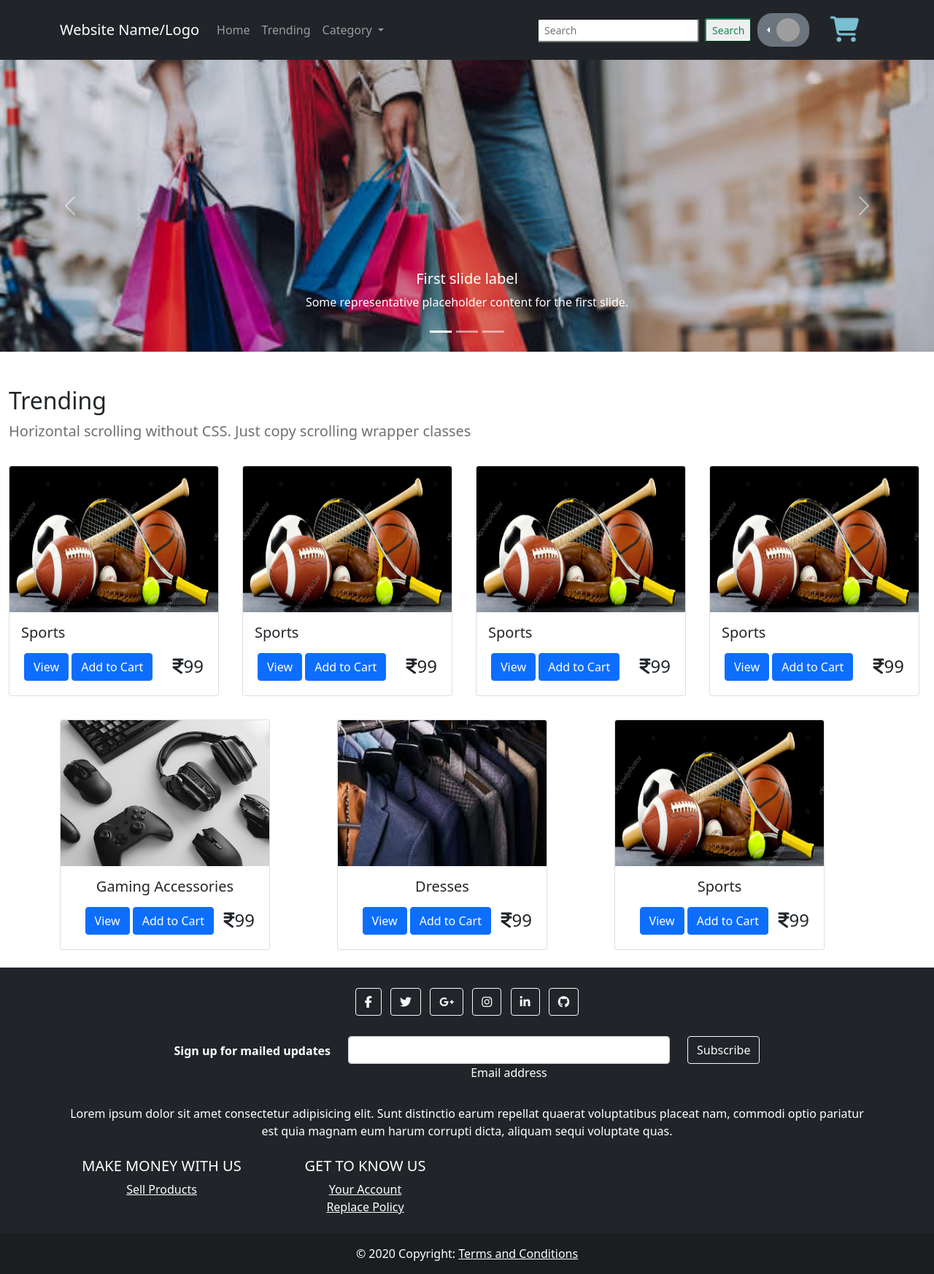
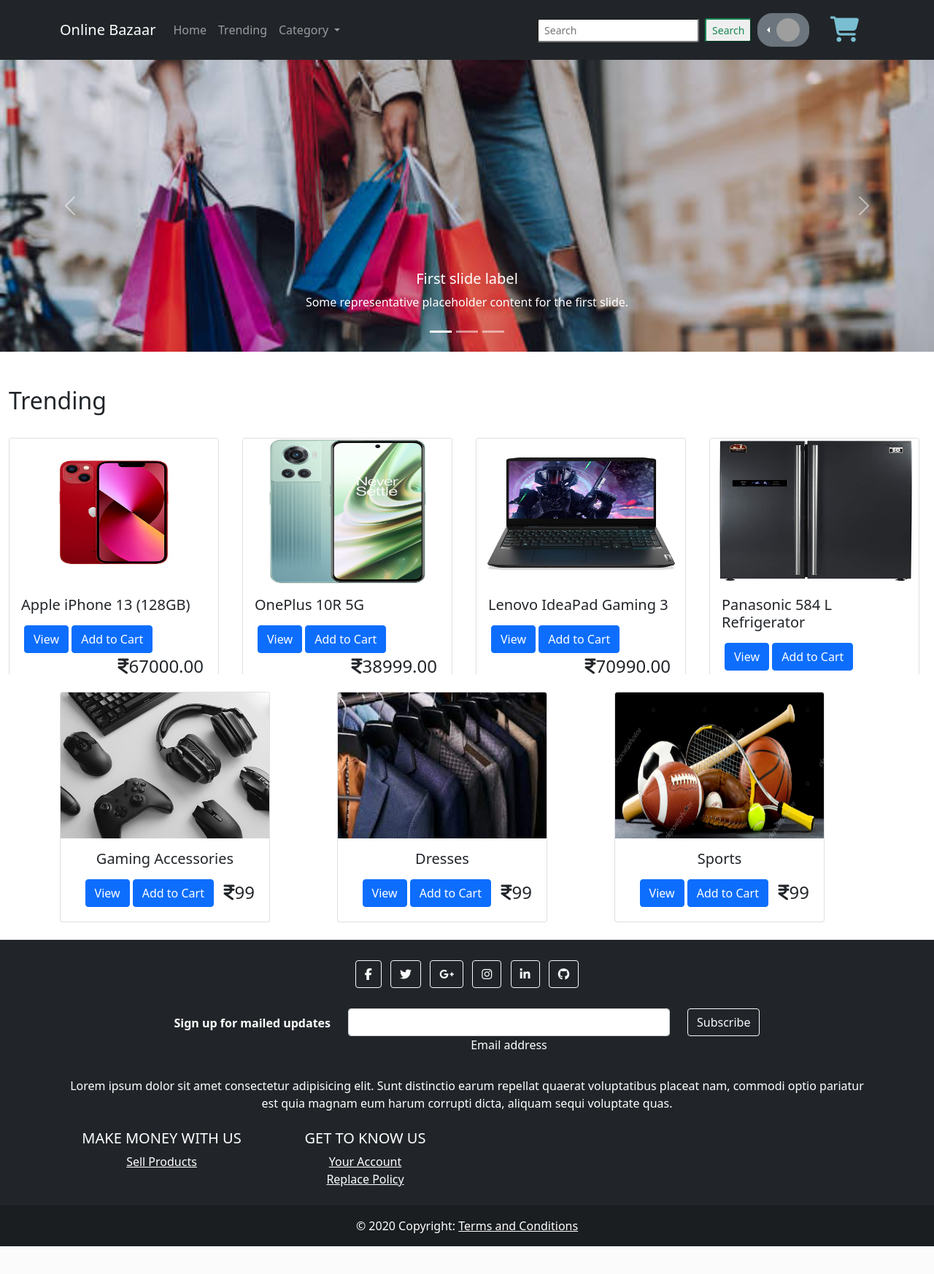
Before and after one commit to christo070/onlineshopping, a Django app: page / in a window 1280 px wide. Shown: the whole page at 73% size. After the commit the page ends 1708 px from the top, so only its background shows below. Run offline with Django 4.2, Linux system fonts and the light colour scheme; data comes from the database, SQL or seed files in the repository; both versions use the stored data as it was after the commit; some libraries are stand-ins or nearby versions; grey boxes are pictures that could not be loaded.

Commit message:
added dynamic products in home

```diff
--- a/OnlineBazaar/urls.py
+++ b/OnlineBazaar/urls.py
@@ -7,3 +7,5 @@ urlpatterns = [
     path('admin/', admin.site.urls),
     path('', include('store.urls')),
 ]
+
+urlpatterns += static(settings.MEDIA_URL, document_root = settings.MEDIA_ROOT)
--- a/store/models.py
+++ b/store/models.py
@@ -1,4 +1,3 @@
-from tkinter.tix import Tree
 from django.db import models
 from django.contrib.auth.models import User
 
@@ -12,7 +11,7 @@ class Address(models.Model):
     Zipcode=models.CharField(max_length=30, null=True, blank=True)
 
     def __str__(self):
-        return str(self.id)
+        return str(self.city)
 
 
 ACCOUNT_STATUS=(
@@ -44,14 +43,23 @@ class ProductCategory(models.Model):
         return self.name
 
 class Product(models.Model):
-    name=models.CharField(max_length=200)
+    name=models.CharField(max_length=200, blank=False)
     description=models.TextField()
-    price=models.IntegerField
+    price=models.FloatField(null=True, blank=False)
     available_count=models.IntegerField()
     category=models.ManyToManyField(ProductCategory)
+    image = models.ImageField(null=True, blank=True)
 
     def __str__(self):
         return self.name
+
+    @property
+    def imageURL(self):
+        try:
+            url = self.image.url
+        except:
+            url = ''
+        return url
 
 
 
--- a/store/templates/store/home.html
+++ b/store/templates/store/home.html
@@ -51,120 +51,22 @@
     <!-- Grid Horizontal scrolling cards -->
     <div class="container-fluid" id="trending">
         <h2 class="mt-5">Trending</h2>
-        <p class="subtitle">Horizontal scrolling without CSS. Just copy scrolling wrapper classes</p>
         <div class="scrolling-wrapper row flex-row flex-nowrap mt-4 pb-4 pt-2" id="x-scroll">
+            {% for product in products %}
             <div class="col-3 card card-block card-1">
                 <div class="card" style="width: 18rem;">
-                    <img src="{% static 'images/sportsCard.jpg' %}" class="card-img-top thumbnail" alt="...">
+                    <img src="{{ product.imageURL }}" class="card-img-top thumbnail" alt="...">
                     <div class="card-body">
-                        <h5 class="card-title">Sports</h5>
+                        <h5 class="card-title">{{product.name}}</h5>
                         <div class="flex-row flex-nowrap mt-2 pb-1 pt-2 px-1">
                             <a href="#" class="btn btn-primary">View</a>
                             <a href="#" class="btn btn-primary">Add to Cart</a>
-                            <span style="float: right; font-size: x-large"><i
-                                    class="fa-solid fa-indian-rupee-sign"></i>99</span>
+                            <span style="float: right; font-size: x-large"><i class="fa-solid fa-indian-rupee-sign"></i>{{product.price|floatformat:2}}</span>
                         </div>
                     </div>
                 </div>
             </div>
-            <div class="col-3 card card-block card-1">
-                <div class="card" style="width: 18rem;">
-                    <img src="{% static 'images/sportsCard.jpg' %}" class="card-img-top thumbnail" alt="...">
-                    <div class="card-body">
-                        <h5 class="card-title">Sports</h5>
-                        <div class="flex-row flex-nowrap mt-2 pb-1 pt-2 px-1">
-                            <a href="#" class="btn btn-primary">View</a>
-                            <a href="#" class="btn btn-primary">Add to Cart</a>
-                            <span style="float: right; font-size: x-large"><i
-                                    class="fa-solid fa-indian-rupee-sign"></i>99</span>
-                        </div>
-                    </div>
-                </div>
-            </div>
-            <div class="col-3 card card-block card-1">
-                <div class="card" style="width: 18rem;">
-                    <img src="{% static 'images/sportsCard.jpg' %}" class="card-img-top thumbnail" alt="...">
-                    <div class="card-body">
-                        <h5 class="card-title">Sports</h5>
-                        <div class="flex-row flex-nowrap mt-2 pb-1 pt-2 px-1">
-                            <a href="#" class="btn btn-primary">View</a>
-                            <a href="#" class="btn btn-primary">Add to Cart</a>
-                            <span style="float: right; font-size: x-large"><i
-                                    class="fa-solid fa-indian-rupee-sign"></i>99</span>
-                        </div>
-                    </div>
-                </div>
-            </div>
-            <div class="col-3 card card-block card-1">
-                <div class="card" style="width: 18rem;">
-                    <img src="{% static 'images/sportsCard.jpg' %}" class="card-img-top thumbnail" alt="...">
-                    <div class="card-body">
-                        <h5 class="card-title">Sports</h5>
-                        <div class="flex-row flex-nowrap mt-2 pb-1 pt-2 px-1">
-                            <a href="#" class="btn btn-primary">View</a>
-                            <a href="#" class="btn btn-primary">Add to Cart</a>
-                            <span style="float: right; font-size: x-large"><i
-                                    class="fa-solid fa-indian-rupee-sign"></i>99</span>
-                        </div>
-                    </div>
-                </div>
-            </div>
-            <div class="col-3 card card-block card-1">
-                <div class="card" style="width: 18rem;">
-                    <img src="{% static 'images/sportsCard.jpg' %}" class="card-img-top thumbnail" alt="...">
-                    <div class="card-body">
-                        <h5 class="card-title">Sports</h5>
-                        <div class="flex-row flex-nowrap mt-2 pb-1 pt-2 px-1">
-                            <a href="#" class="btn btn-primary">View</a>
-                            <a href="#" class="btn btn-primary">Add to Cart</a>
-                            <span style="float: right; font-size: x-large"><i
-                                    class="fa-solid fa-indian-rupee-sign"></i>99</span>
-                        </div>
-                    </div>
-                </div>
-            </div>
-            <div class="col-3 card card-block card-1">
-                <div class="card" style="width: 18rem;">
-                    <img src="{% static 'images/sportsCard.jpg' %}" class="card-img-top thumbnail" alt="...">
-                    <div class="card-body">
-                        <h5 class="card-title">Sports</h5>
-                        <div class="flex-row flex-nowrap mt-2 pb-1 pt-2 px-1">
-                            <a href="#" class="btn btn-primary">View</a>
-                            <a href="#" class="btn btn-primary">Add to Cart</a>
-                            <span style="float: right; font-size: x-large"><i
-                                    class="fa-solid fa-indian-rupee-sign"></i>99</span>
-                        </div>
-                    </div>
-                </div>
-            </div>
-            <div class="col-3 card card-block card-1">
-                <div class="card" style="width: 18rem;">
-                    <img src="{% static 'images/sportsCard.jpg' %}" class="card-img-top thumbnail" alt="...">
-                    <div class="card-body">
-                        <h5 class="card-title">Sports</h5>
-                        <div class="flex-row flex-nowrap mt-2 pb-1 pt-2 px-1">
-                            <a href="#" class="btn btn-primary">View</a>
-                            <a href="#" class="btn btn-primary">Add to Cart</a>
-                            <span style="float: right; font-size: x-large"><i
-                                    class="fa-solid fa-indian-rupee-sign"></i>99</span>
-                        </div>
-                    </div>
-                </div>
-            </div>
-            <div class="col-3 card card-block card-1">
-                <div class="card" style="width: 18rem;">
-                    <img src="{% static 'images/sportsCard.jpg' %}" class="card-img-top thumbnail" alt="...">
-                    <div class="card-body">
-                        <h5 class="card-title">Sports</h5>
-                        <div class="flex-row flex-nowrap mt-2 pb-1 pt-2 px-1">
-                            <a href="#" class="btn btn-primary">View</a>
-                            <a href="#" class="btn btn-primary">Add to Cart</a>
-                            <span style="float: right; font-size: x-large"><i
-                                    class="fa-solid fa-indian-rupee-sign"></i>99</span>
-                        </div>
-                    </div>
-                </div>
-            </div>
+            {% endfor %}
         </div>
     </div>
 
--- a/store/templates/store/navbar.html
+++ b/store/templates/store/navbar.html
@@ -1,7 +1,7 @@
 <!-- Navbar  -->
 <nav class="navbar navbar-expand-lg bg-dark navbar-dark">
     <div class="container">
-        <a href="{% url 'home' %}" class="navbar-brand">Website Name/Logo</a>
+        <a href="{% url 'home' %}" class="navbar-brand">Online Bazaar</a>
 
         <!-- Hamburger -->
         <button class="navbar-toggler" type="button" data-bs-toggle="collapse" data-bs-target="#navmenu">
--- a/store/views.py
+++ b/store/views.py
@@ -1,9 +1,11 @@
 from django.shortcuts import render
+from .models import *
 
 # Create your views here.
 
 def home(request):
-	context = {}
+	products = Product.objects.all()
+	context = {'products':products}
 	return render(request, 'store/home.html', context)
 
 def cart(request):
```
Also changed, not shown: OnlineBazaar/settings.py (+4 -3 lines), db.sqlite3, static/images/ideapad.jpg (added), static/images/iphone.jpg (added), static/images/oneplus.jpg (added), static/images/panaFridge.jpg (added), static/images/shirt.jpg (added), store/migrations/0002_product_price.py (added), store/migrations/0003_product_image.py (added).
